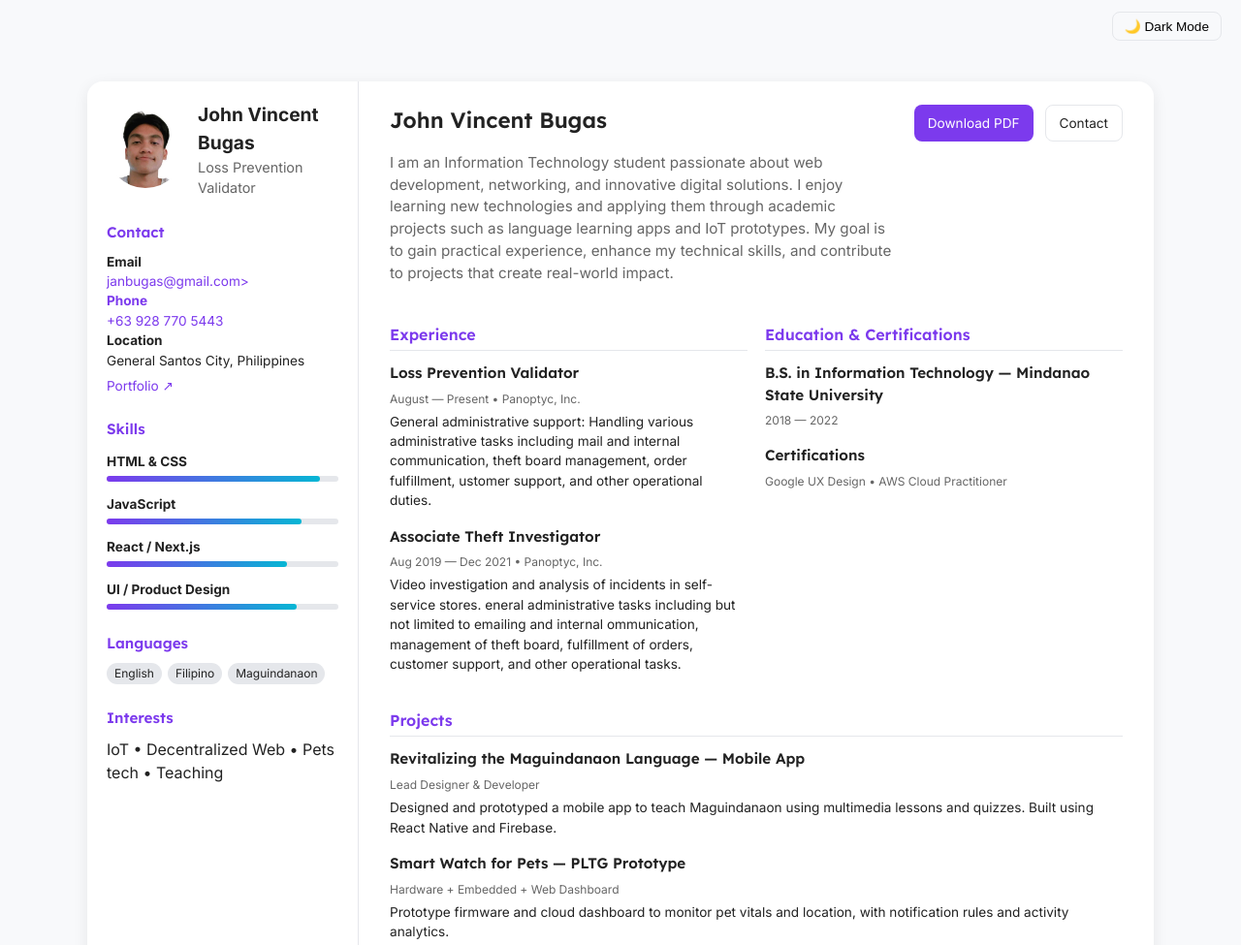
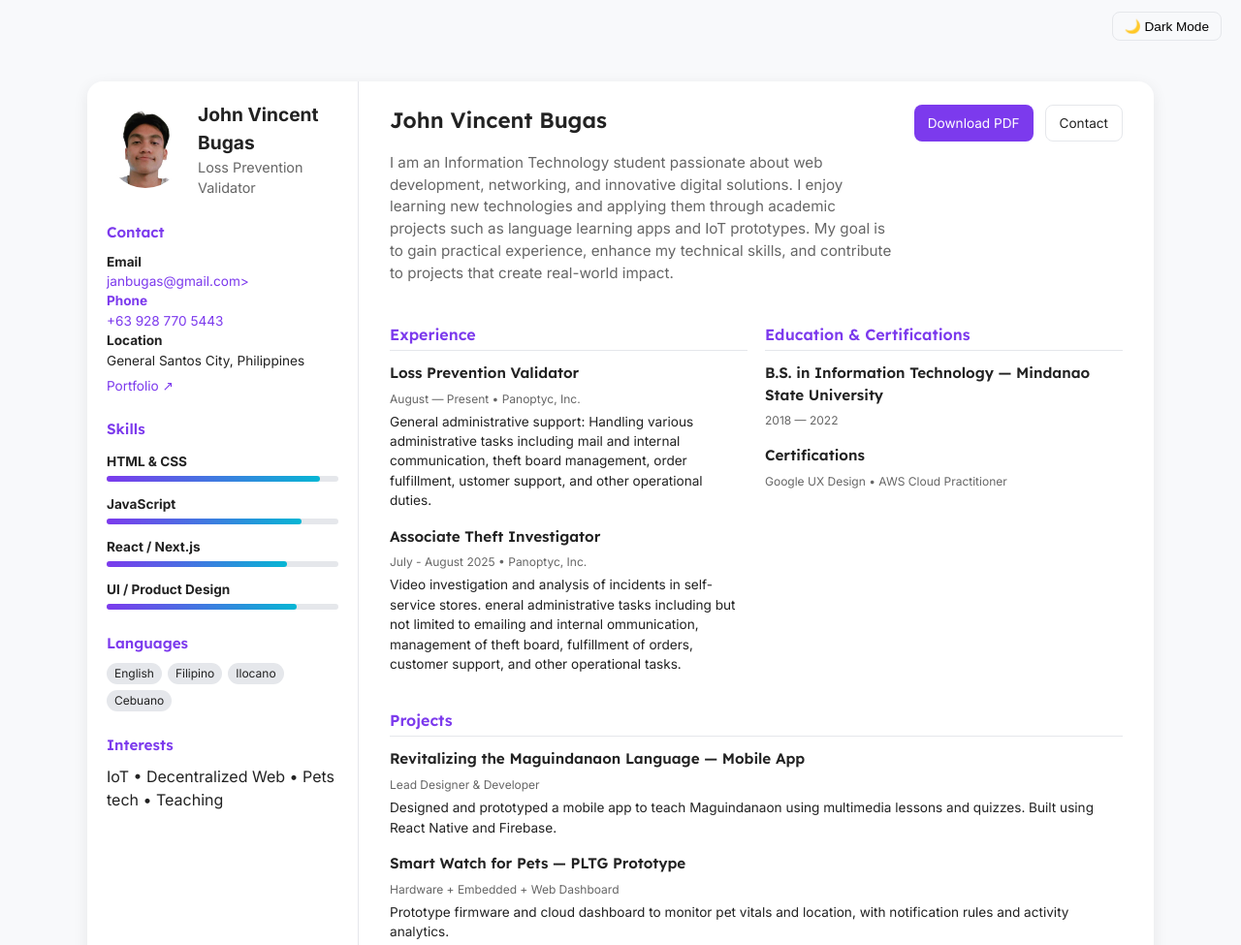
Before and after one commit to juanvicente-stack/portfolio, a plain HTML site: page index.html in a window 1280 px wide. Shown: the top 975 px of the page at 97% size. Drawn offline with Linux system fonts and the light colour scheme.

Commit message:
Update index.html

```diff
--- a/index.html
+++ b/index.html
@@ -82,7 +82,8 @@
         <div class="tags">
           <span class="tag">English</span>
           <span class="tag">Filipino</span>
-          <span class="tag">Maguindanaon</span>
+          <span class="tag">Ilocano</span>
+          <span class="tag">Cebuano</span>
         </div>
       </div>
 
@@ -117,7 +118,7 @@
 
             <article class="job">
               <h4>Associate Theft Investigator</h4>
-              <div class="meta">Aug 2019 — Dec 2021 • Panoptyc, Inc.</div>
+              <div class="meta">July - August 2025 • Panoptyc, Inc.</div>
               <p>Video investigation and analysis of incidents in self-service stores. eneral administrative tasks including but not limited to emailing and internal ommunication, management of theft board, fulfillment of orders, customer
 support, and other operational tasks.</p>
             </article>
```
